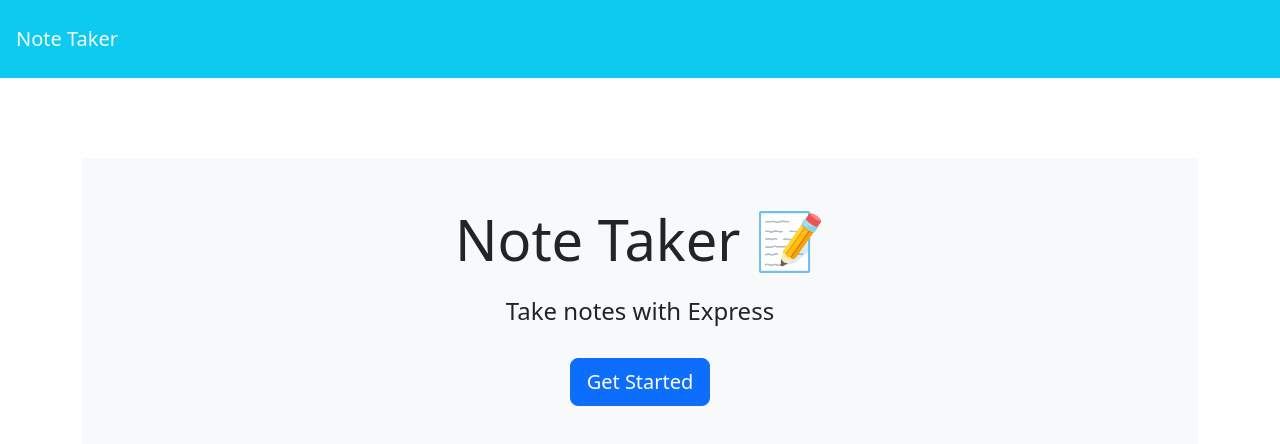
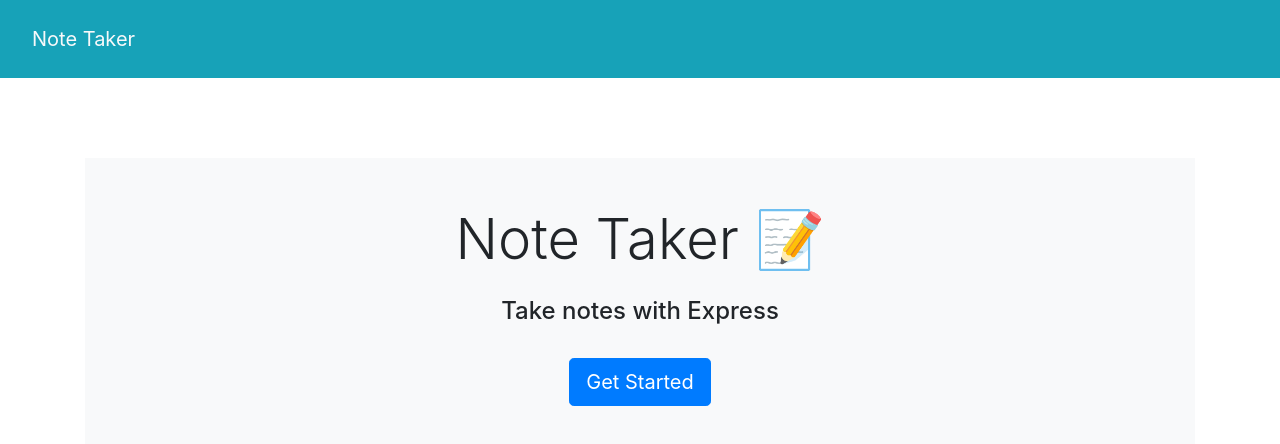
Before and after one commit to OrganicClick/Express-js-Note-Taker-Challenge, a website: page Develop/public/index.html in a window 1280 px wide. Drawn offline with nearby package versions, Linux system fonts and the light colour scheme; no server answers.

Commit message:
Attempted to fix bootstrap cdn based on console log errors

```diff
--- a/Develop/public/index.html
+++ b/Develop/public/index.html
@@ -6,8 +6,7 @@
   <meta name="viewport" content="width=device-width, initial-scale=1.0">
   <meta http-equiv="X-UA-Compatible" content="ie=edge">
   <title>Note Taker</title>
-  <link href="https://cdn.jsdelivr.net/npm/bootstrap@5.2.3/dist/css/bootstrap.min.css" rel="stylesheet" integrity="sha384-rbsA2VBKQhggwzxH7pPCaAqO46MgnOM80zW1RWuH61DGLwZJEdK2Kadq2F9CUG65" crossorigin="anonymous" />
-</head>
+  <link rel="stylesheet" href="https://cdn.jsdelivr.net/npm/bootstrap@4.4.1/dist/css/bootstrap.min.css" integrity="sha384-Vkoo8x4CGsO3+Hhxv8T/Q5PaXtkKtu6ug5TOeNV6gBiFeWPGFN9MuhOf23Q9Ifjh" crossorigin="anonymous"></head>
 
 <body>
   <nav class="navbar bg-info">
```
